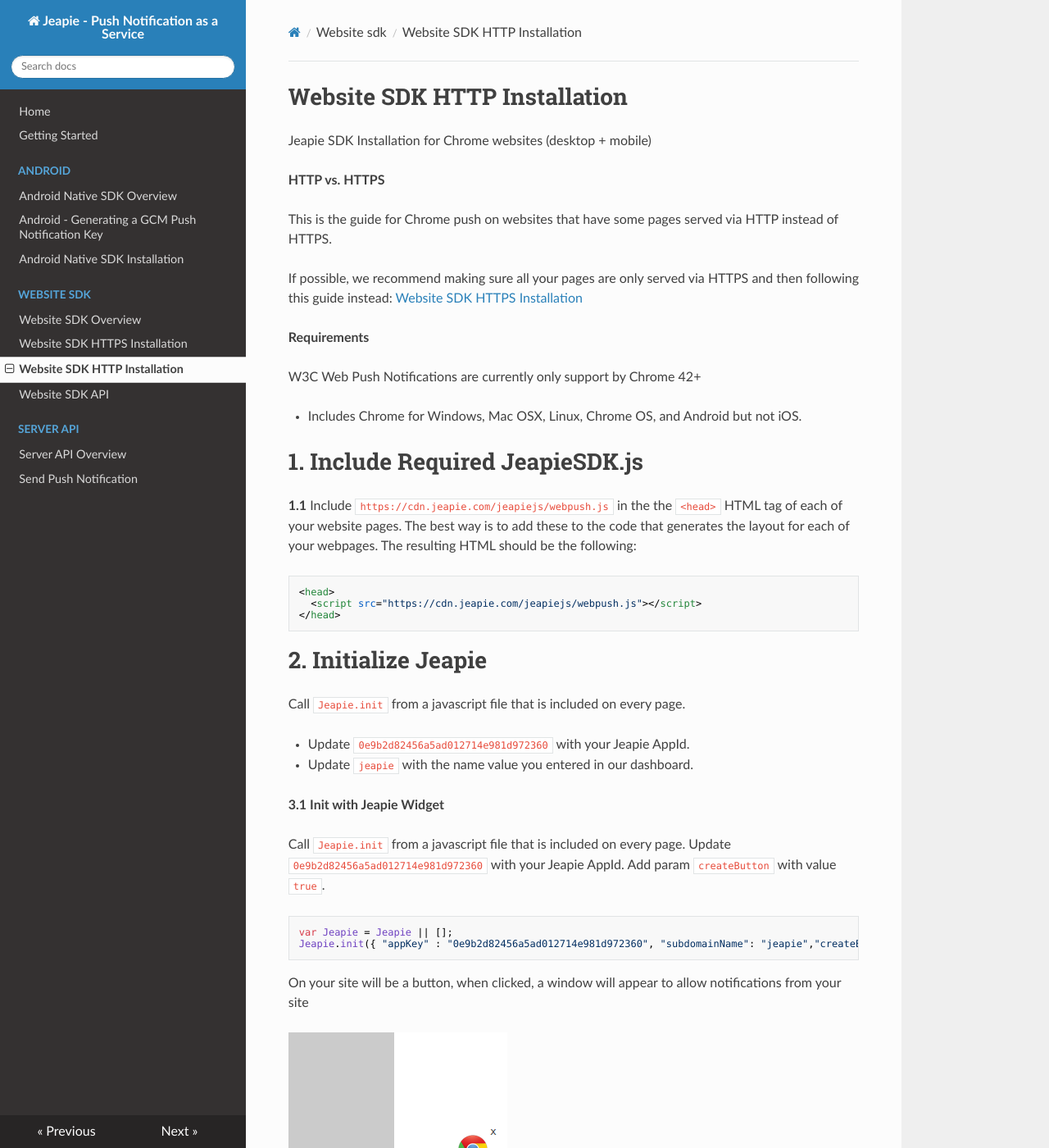
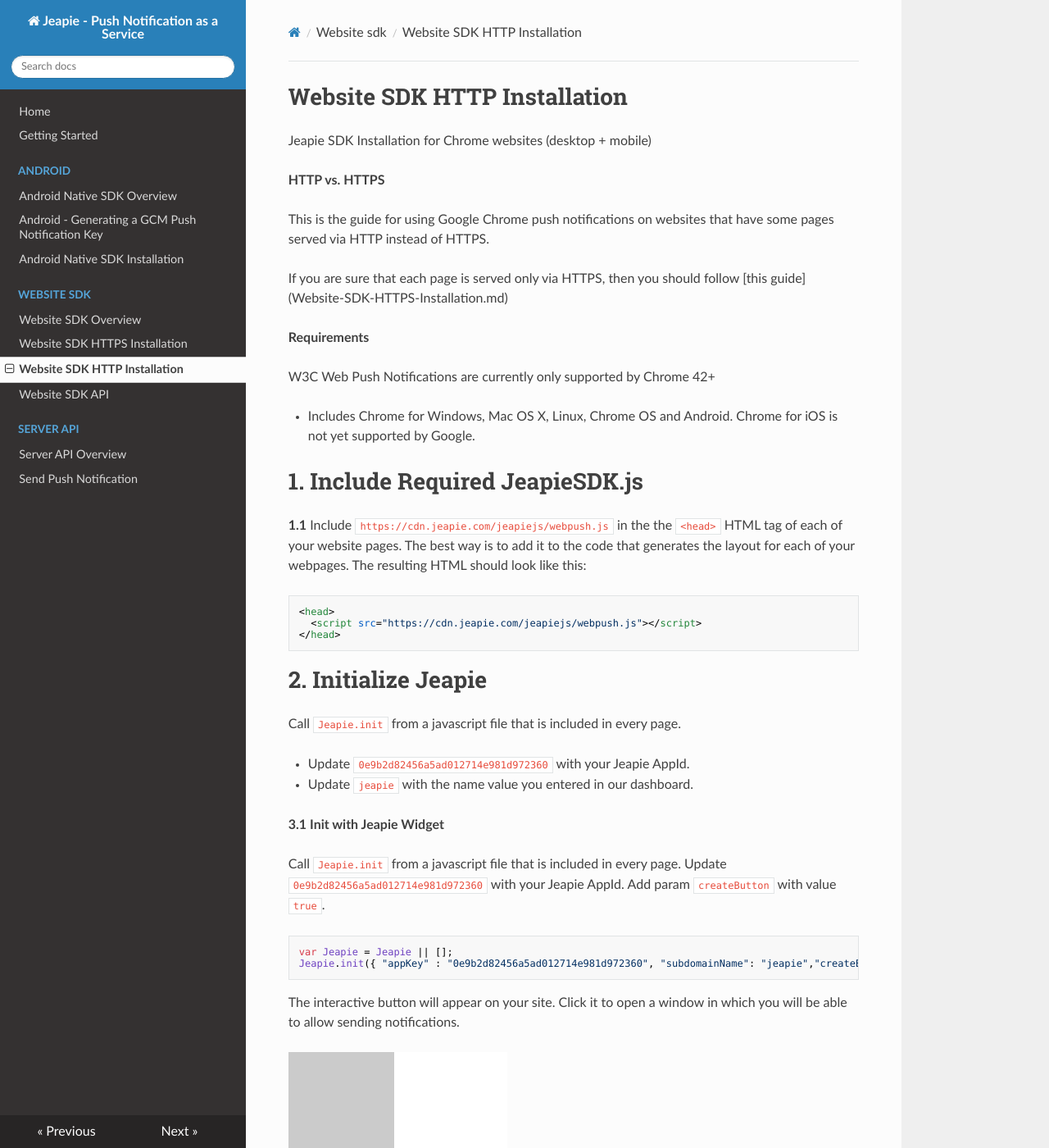
Before and after one commit to Jeapie/jeapie-docs, an MkDocs documentation site: the page built from docs/Websdk/Website-SDK-HTTP-Installation.md, in a window 1280 px wide and 1400 px high. Shown: the whole window at 82% size. Built offline with MkDocs 1.6.1, drawn with Linux system fonts in a browser that asks for light colours; nearby versions of some CDN libraries; old or Windows-style settings are respelled for this version of MkDocs; some of the changed text lies outside the part shown.

Commit message:
Update Website-SDK-HTTP-Installation.md

````diff
--- a/docs/Websdk/Website-SDK-HTTP-Installation.md
+++ b/docs/Websdk/Website-SDK-HTTP-Installation.md
@@ -3,19 +3,19 @@ Jeapie SDK Installation for Chrome websites (desktop + mobile)
 
 **HTTP vs. HTTPS**
 
-This is the guide for Chrome push on websites that have some pages served via HTTP instead of HTTPS.
+This is the guide for using Google Chrome push notifications on websites that have some pages served via HTTP instead of HTTPS.
 
-If possible, we recommend making sure all your pages are only served via HTTPS and then following this guide instead: [Website SDK HTTPS Installation](Website-SDK-HTTPS-Installation.md)
+If you are sure that each page is served only via HTTPS, then you should follow [this guide] (Website-SDK-HTTPS-Installation.md)
 
 **Requirements**
 
-W3C Web Push Notifications are currently only support by Chrome 42+
+W3C Web Push Notifications are currently only supported by Chrome 42+
 
-* Includes Chrome for Windows, Mac OSX, Linux, Chrome OS, and Android but not iOS.
+* Includes Chrome for Windows, Mac OS X, Linux, Chrome OS and Android. Chrome for iOS is not yet supported by Google.
 
 #1. Include Required JeapieSDK.js
 
-**1.1** Include `https://cdn.jeapie.com/jeapiejs/webpush.js` in the the `<head>` HTML tag of each of your website pages. The best way is to add these to the code that generates the layout for each of your webpages. The resulting HTML should be the following:
+**1.1** Include `https://cdn.jeapie.com/jeapiejs/webpush.js` in the the `<head>` HTML tag of each of your website pages. The best way is to add it to the code that generates the layout for each of your webpages. The resulting HTML should look like this:
 ```HTML
 <head>
   <script src="https://cdn.jeapie.com/jeapiejs/webpush.js"></script>
@@ -24,25 +24,25 @@ W3C Web Push Notifications are currently only support by Chrome 42+
 
 #2. Initialize Jeapie
 
-Call `Jeapie.init` from a javascript file that is included on every page.
+Call `Jeapie.init` from a javascript file that is included in every page.
 
 * Update `0e9b2d82456a5ad012714e981d972360` with your Jeapie AppId.
 * Update `jeapie` with the name value you entered in our dashboard.
 
 **3.1 Init with Jeapie Widget**
 
-Call `Jeapie.init` from a javascript file that is included on every page. Update `0e9b2d82456a5ad012714e981d972360` with your Jeapie AppId. Add param `createButton` with value `true`.
+Call `Jeapie.init` from a javascript file that is included in every page. Update `0e9b2d82456a5ad012714e981d972360` with your Jeapie AppId. Add param `createButton` with value `true`.
 ```javascript
 var Jeapie = Jeapie || [];
 Jeapie.init({ "appKey" : "0e9b2d82456a5ad012714e981d972360", "subdomainName": "jeapie","createButton": true});
 ```
-On your site will be a button, when clicked, a window will appear to allow notifications from your site
+The interactive button will appear on your site. Click it to open a window in which you will be able to allow sending notifications.
 
 ![Autoregister for users](/img/widget_example.png)
 
 **3.2 Init with your custom button.**
 
-Call `Jeapie.init` from a javascript file that is included on every page. Update `0e9b2d82456a5ad012714e981d972360` with your Jeapie AppId. Create or use your button and update `YOUR_CUSTOM_BUTTON_ID` with your button id.
+Call `Jeapie.init` from a javascript file that is included in every page. Update `0e9b2d82456a5ad012714e981d972360` with your Jeapie AppId. Create or use your button and update `YOUR_CUSTOM_BUTTON_ID` with your button id.
 
 ```javascript
 var Jeapie = Jeapie || [];
@@ -58,4 +58,4 @@ function registerPush() {
 
 **That's It!**
 
-That's it for the setup. See our [Web SDK API](Website-SDK-API.md) for more functions and [our examples](https://github.com/jeapie/Jeapie-Website-SDK/tree/master/Examples) on our Github page.
+That’s it for now - the setup is complete. See our [Web SDK API](Website-SDK-API.md) for more functions and [our examples](https://github.com/jeapie/Jeapie-Website-SDK/tree/master/Examples) on our Github page.
````
